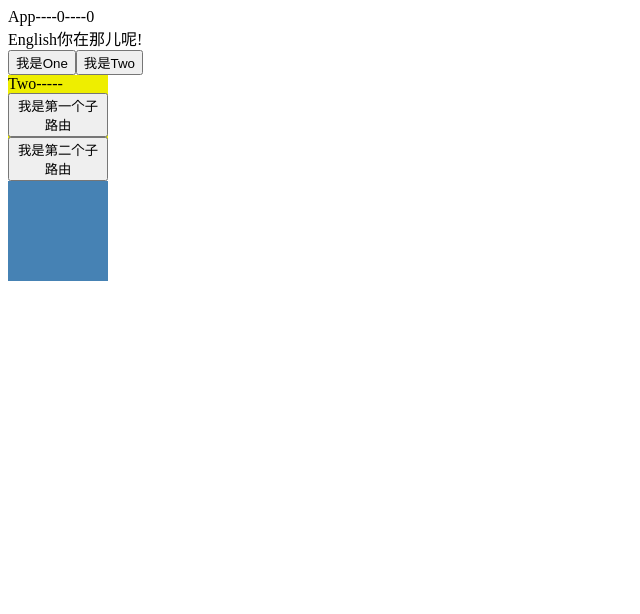
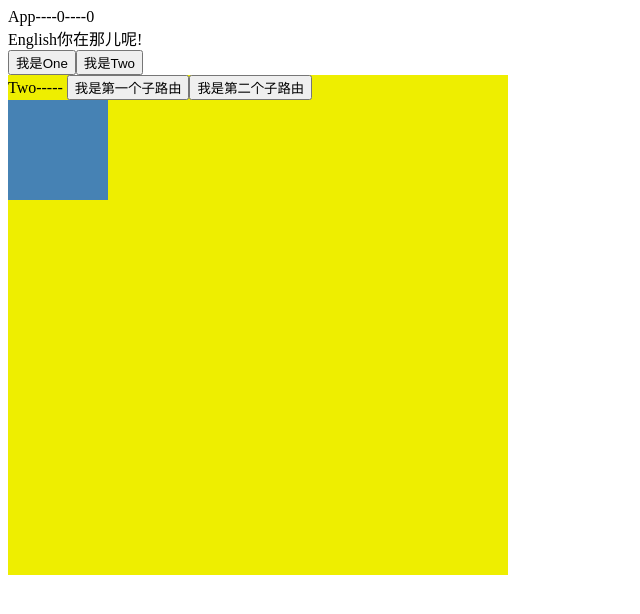
Before and after one commit to qiqijojo/vue-project, a Vue app: page /#/two/1/1/twoSub1 in a window 1280 px wide. Shown: the top 614 px of the page, without its empty margins (0-640 px from the left). Built offline with nearby package versions, Linux system fonts and the light colour scheme.

Commit message:
调整长宽看得清晰

```diff
--- a/src/components/Two.vue
+++ b/src/components/Two.vue
@@ -24,8 +24,8 @@ export default {
 </script>
 <style lang="scss" scoped>
 div{
-  width: 100px;
-  height: 100px;
+  width: 500px;
+  height: 500px;
   background: #ee0;
 }
 
--- a/src/components/TwoSub1.vue
+++ b/src/components/TwoSub1.vue
@@ -8,6 +8,8 @@ export default {
 </script>
 <style lang="scss" scoped>
   div {
+    width: 100px;
+    height: 100px;
     background: steelblue;
   }
 </style>
--- a/src/components/TwoSub2.vue
+++ b/src/components/TwoSub2.vue
@@ -8,6 +8,8 @@ export default {
 </script>
 <style lang="scss" scoped>
   div {
+    width: 100px;
+    height: 100px;
     background:thistle;
   }
 </style>
```
